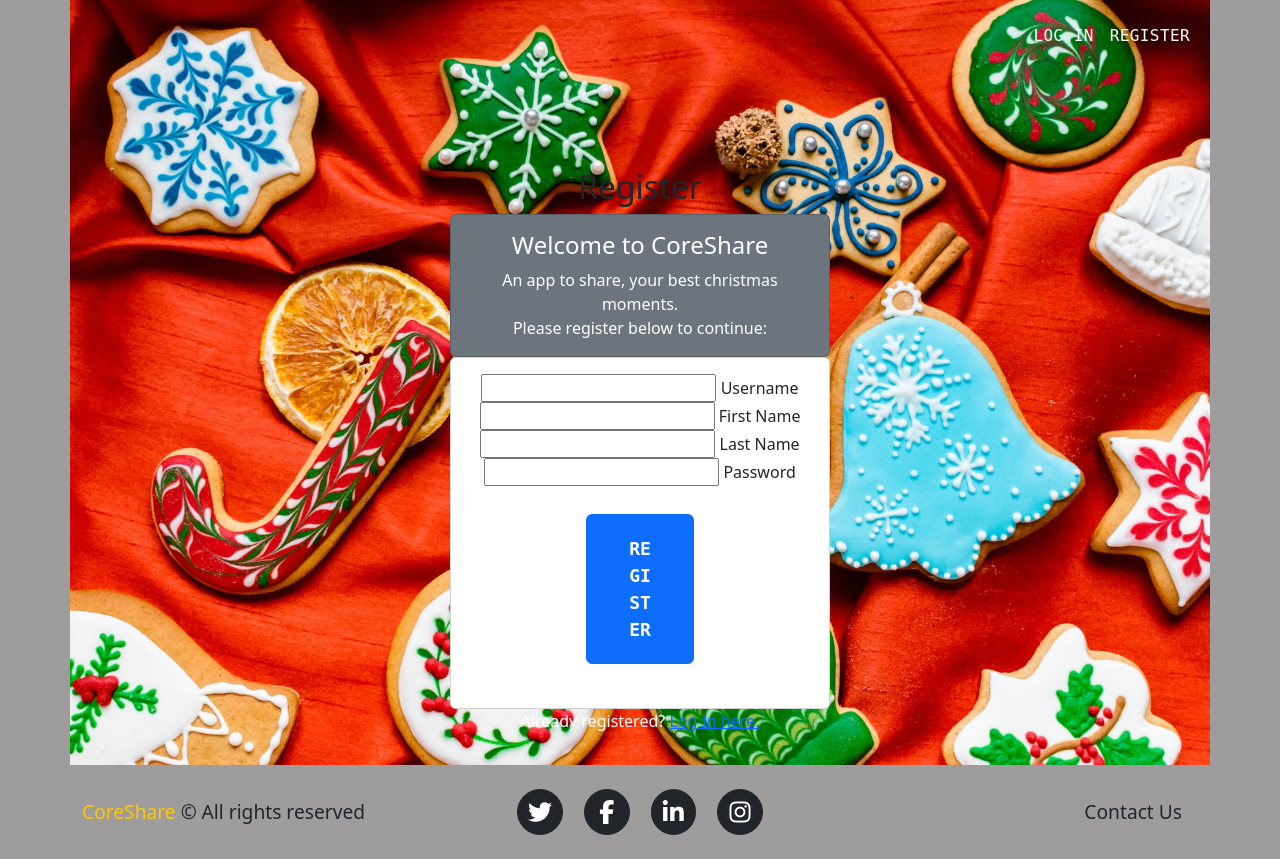
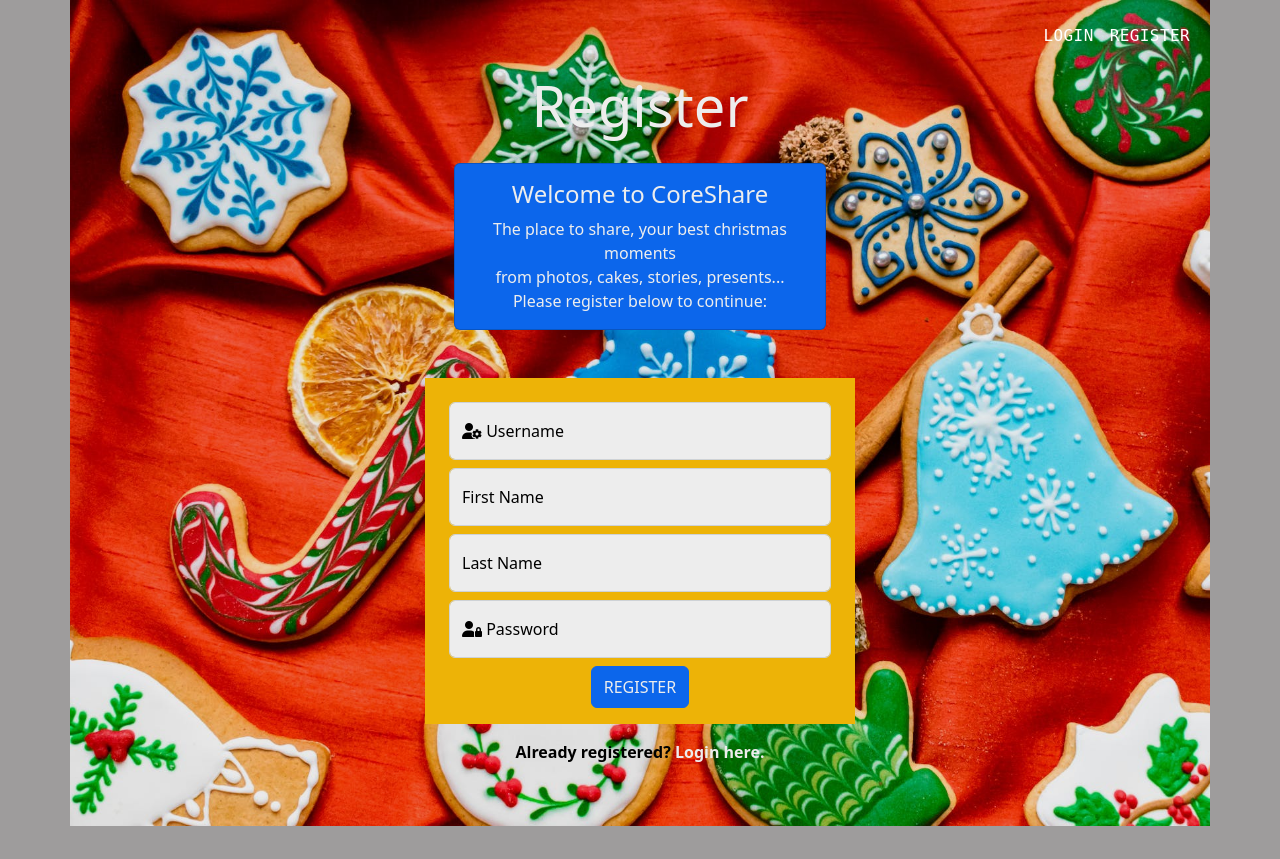
Before and after one commit to Esmael-Pinho/Third-Milestone-Project, a Flask app: page /register in a window 1280 px wide. After the commit the page ends 826 px from the top, so only its background shows below. Run offline with Flask 2, Linux system fonts and the light colour scheme; some libraries are stand-ins or nearby versions.

Commit message:
changed loging and register css styles..

```diff
--- a/coreshare/routes.py
+++ b/coreshare/routes.py
@@ -66,7 +66,7 @@ def login():
 
         else:
             # username doesn't exist
-            flash("Incorrect Username and/or Password")
-            return redirect(url_for("login"))
+            flash("Username doesn't exist, please try signing up first")
+            return redirect(url_for("register"))
 
     return render_template("login.html")
--- a/coreshare/static/css/style.css
+++ b/coreshare/static/css/style.css
@@ -138,7 +138,7 @@ header p{
   font-weight: bold;
 }
 
-.log-btn:hover {
+.log-btn:hover, .reg-btn:hover {
   background-color: var(--white);
   color: var(--blue);
 }
@@ -159,16 +159,58 @@ header p{
 }
 
 .login-page, .register-page {
-  padding-top: 10.5rem;
-  padding-bottom: 1rem;
+  padding-top: 4.5rem;
+  padding-bottom: 2.9rem;
   text-align: center;
   background-image: url(../images/intro-img-3.jpg);
   background-repeat: no-repeat;
-  background-attachment: scroll;
-  background-position: center center;
   background-size: cover;
-  overflow-x: hidden;
+  filter: brightness(93%);
 }
+.login-page {
+  padding-bottom: 11.2rem;
+}
+.reg-log-title {
+  font-size: 56px;
+  color: var(--white);
+}
+
+.mess-1 {
+  margin: 1.5rem auto 3rem auto;
+}
+.mess-2 {
+  margin-top: 1rem;
+}
+
+.form-floating {
+  margin: .5rem;
+}
+
+.black {
+  color: #000;
+  font-weight: bolder;
+}
+.black a {
+  color: #fff;
+  text-decoration: none;
+}
+.black a:hover {
+  color: var(--yellow);
+  text-decoration: underline var(--white);
+}
+.form-signin {
+  max-width: 430px;
+  padding: 1rem;
+}
+.grey-container {
+  max-width: 1000px;
+  padding: 1rem;
+  margin: auto;
+  background-color: rgba(21, 21, 21, 0.311);
+  border-radius: 15px;
+}
+
+
 
 /* Media screen width equal to or greater than the large breakpoint */
 @media (min-width: 1200px) {
--- a/coreshare/templates/base.html
+++ b/coreshare/templates/base.html
@@ -36,11 +36,11 @@
                     <ul class="navbar-nav text-uppercase ms-auto py-4 py-lg-0">
                         {% if session.user %}
                             <li class="nav-item"><a class="nav-link" href="">Home <i class="fas fa-home"></i></a></li>
-                            <li class="nav-item"><a class="nav-link" href="">My Memories</a></li>
+                            <li class="nav-item"><a class="nav-link" href="">Profile</a></li>
                             <li class="nav-item"><a class="nav-link" href="">Contact Us</a></li>
                             <li class="nav-item"><a class="nav-link" href="">Log out</a></li>
                         {% else %}
-                        <li class="nav-item"><a class="nav-link" href="{{ url_for('login') }}">Log in</a></li>
+                        <li class="nav-item"><a class="nav-link" href="{{ url_for('login') }}">Login</a></li>
                         <li class="nav-item"><a class="nav-link" href="{{ url_for('register') }}">Register</a></li>
                         {% endif %}
                     </ul>
@@ -67,16 +67,17 @@
                         <div class="Intro-heading">Share your Christmas moments</div>
                         <div class="Intro-heading second"> with your community</div>
                         <a class="btn btn-primary btn-xl text-uppercase log-btn" href="{{ url_for('login') }}">Login</a>
-                        <p class="text-center">Don't have an account yet? <a class="reg-link">Register Account</a></p>
+                        <p class="text-center">Don't have an account yet? <a href="{{ url_for('register') }}" class="reg-link">Register Account</a></p>
                     </div>
                 </header>
             {% endblock %}
         </main>
 
         <!-- Footer -->
+        {% if session.user %}
         <footer class="footer py-4">
             <div class="container">
-                <div class="row align-items-center">
+                <div class="row align-items-center sticky-bottom">
                     <div class="col-lg-4 text-lg-start">
                         <span class="bold yellow">CoreShare</span> <span> &copy; All rights reserved</span>
                     </div>
@@ -102,7 +103,7 @@
                 </div>
             </div>
         </footer>
-
+        {% endif %}
         <!-- Bootstrap Script -->
         <script src="https://cdn.jsdelivr.net/npm/bootstrap@5.3.0-alpha3/dist/js/bootstrap.bundle.min.js" integrity="sha384-ENjdO4Dr2bkBIFxQpeoTz1HIcje39Wm4jDKdf19U8gI4ddQ3GYNS7NTKfAdVQSZe" crossorigin="anonymous"></script>
 
--- a/coreshare/templates/register.html
+++ b/coreshare/templates/register.html
@@ -6,57 +6,48 @@
         <h2 class="reg-log-title">Register</h2>
     </div>
 
-    <div class="row justify-content-md-center">
-        <div class="card text-bg-secondary col-sm-12 col-md-7 col-lg-4">
+    <div class="row justify-content-md-center mess-1">
+        <div class="card text-bg-primary col-sm-12 col-md-7 col-lg-4">
             <div class="card-body">
                 <h4 class="card-title">Welcome to CoreShare</h4>
-                <p class="card-text">An app to share, your best christmas moments.</p>
+                <p class="card-text">The place to share, your best christmas moments<br>
+                    from photos, cakes, stories, presents...</p>
                 Please register below to continue:
             </div>
         </div>
     </div>
 
-    <div class="row justify-content-center">
-        <div class="card col-sm-12 col-md-7 col-lg-4 text-center">
-            <div class="card-body">
+    <div class="text-bg-warning form-signin w-100 m-auto">
         <form method="POST" action="{{ url_for('register') }}">
             <!--username-->
-                <div class="row">
-                    <div class="input-field col s12">
-                        <input id="user_name" name="user_name" type="text" minlength="3" maxlength="30" pattern="^[a-zA-Z0-9]{3,30}$" class="validate" required>
-                        <label for="user_name">Username</label>
+            <div class="form-floating">
+                <input id="user_name" name="user_name" type="text" minlength="3" maxlength="30" pattern="^[a-zA-Z0-9]{3,30}$" class="validate form-control" placeholder=" Username" required />
+                <label for="user_name"><i class="fas fa-user-cog prefix brown-text lighten-2"></i> Username</label>
             </div>
-                </div>
-                <div class="row">
-                    <!--first name-->
-                    <div class="input-field col s6">
-                        <input id="first_name" name="first_name" type="text" class="validate" required>
+            <!--first_name-->
+            <div class="form-floating">
+                <input id="first_name" name="first_name" type="text" class="validate form-control" placeholder=" First Name" required>
                 <label for="first_name">First Name</label>
             </div>
-                    <!--last name-->
-                    <div class="input-field col s6">
-                        <input id="last_name" name="last_name" type="text" class="validate" required>
+            <!--last_name-->
+            <div class="form-floating">
+                <input id="last_name" name="last_name" type="text" class="validate form-control" placeholder=" Last Name" required>
                 <label for="last_name">Last Name</label>
             </div>
+            <!--password-->
+            <div class="form-floating">
+                <input id="password" name="password" type="password" minlength="5" maxlength="15" pattern="^[a-zA-Z0-9]{5,15}$" class="validate form-control" placeholder=" Password" required />
+                <label for="password" class="col-form-label"><i class="fas fa-user-lock prefix brown-text lighten-2"></i> Password</label>
             </div>
-                <!--password-->
-                <div class="row">
-                    <div class="input-field col s12">
-                        <input id="password" name="password" type="password" minlength="5" maxlength="15" pattern="^[a-zA-Z0-9]{5,15}$" class="validate" required>
-                        <label for="password">Password</label>
-                    </div>
-                </div>
-                    <!--Register-->
-                    <button type="submit" class="btn btn-primary btn-xl text-uppercase log-btn col-4">Register</button>
+
+            <button class="btn btn-primary w-90 py-2 text-uppercase reg-btn" type="submit">register</button>
         </form>
     </div>
-        </div>
-    </div>
 
-    <div class="row">
+    <div class="row mess-2">
         <div class="col-12">
-            <p class="center-align">
-                Already registered? <a href="{{ url_for('login') }}">Log In here.</a>
+            <p class="center-align black">
+                Already registered? <a href="{{ url_for('login') }}">Login here.</a>
             </p>
         </div>
     </div>
```
Also changed, not shown: coreshare/model.py (+5 -5 lines), coreshare/templates/login.html (+22 -26 lines). Lines whose indentation alone changed are shown as unchanged.
